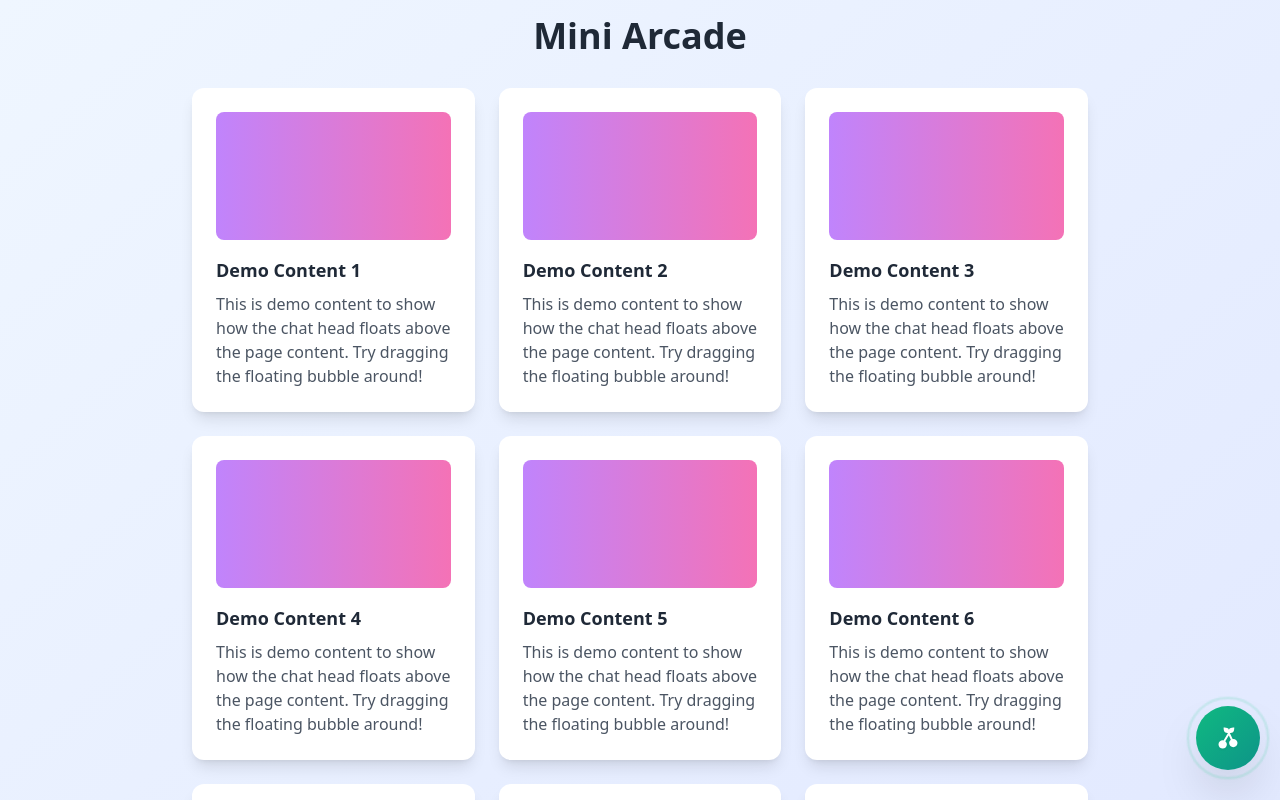
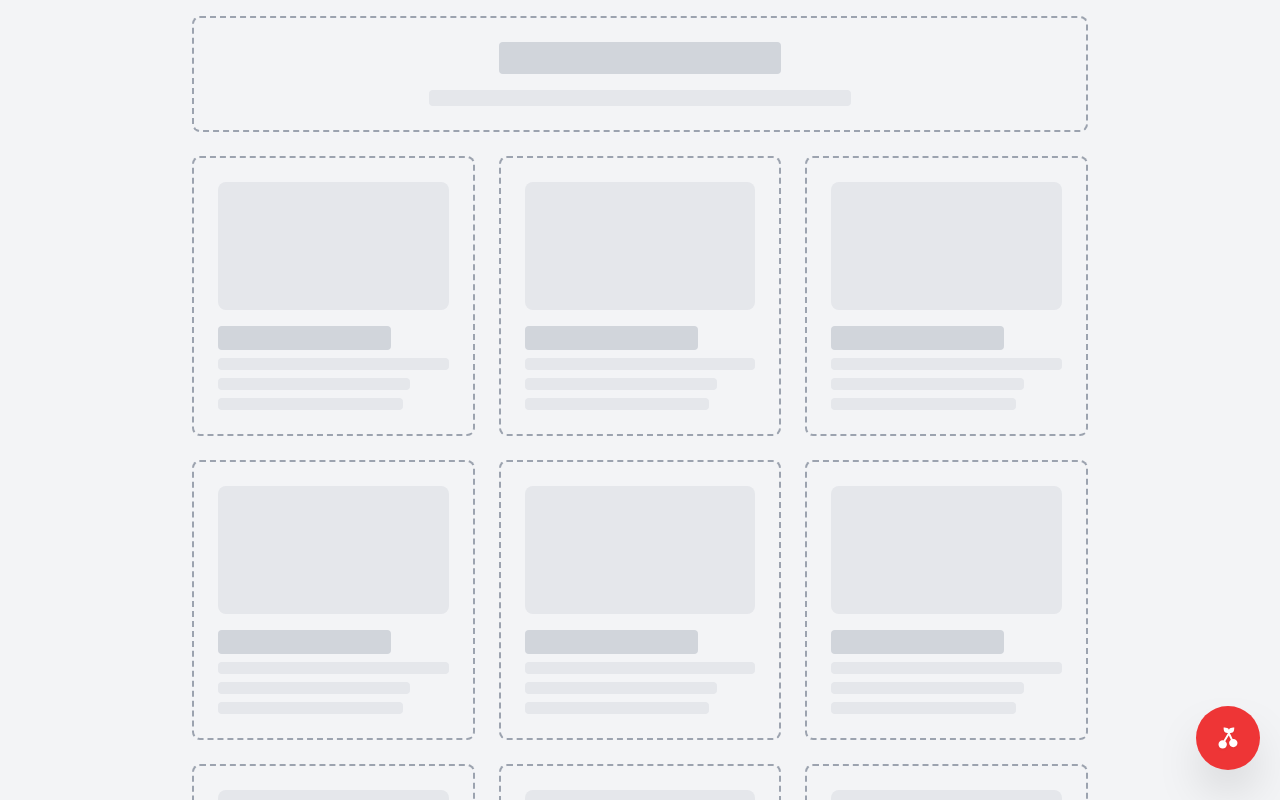
Before and after one commit to Stottiefingaz86/miniarcade, a React (Vite) app: page / in a window 1280 px wide. Built offline with nearby package versions, Linux system fonts and the light colour scheme.

Commit message:
Make demo page wireframe style and change chat head to red #EE3536

```diff
--- a/src/App.tsx
+++ b/src/App.tsx
@@ -4,23 +4,25 @@ function App() {
   return (
     <div className="App">
       {/* Demo content to show the chat head floating above */}
-      <div className="min-h-screen bg-gradient-to-br from-blue-50 to-indigo-100 p-4">
+      <div className="min-h-screen bg-gray-100 p-4">
         <div className="max-w-4xl mx-auto">
-          <h1 className="text-4xl font-bold text-gray-800 mb-8 text-center">
-            Mini Arcade
-          </h1>
+          {/* Wireframe Header */}
+          <div className="border-2 border-dashed border-gray-400 rounded-lg p-6 mb-6">
+            <div className="h-8 bg-gray-300 rounded mb-4 w-1/3 mx-auto"></div>
+            <div className="h-4 bg-gray-200 rounded w-1/2 mx-auto"></div>
+          </div>
 
+          {/* Wireframe Content Grid */}
           <div className="grid grid-cols-1 md:grid-cols-2 lg:grid-cols-3 gap-6">
             {Array.from({ length: 9 }, (_, i) => (
-              <div key={i} className="bg-white rounded-xl shadow-lg p-6 hover:shadow-xl transition-shadow">
-                <div className="h-32 bg-gradient-to-r from-purple-400 to-pink-400 rounded-lg mb-4"></div>
-                <h3 className="text-lg font-semibold text-gray-800 mb-2">
-                  Demo Content {i + 1}
-                </h3>
-                <p className="text-gray-600">
-                  This is demo content to show how the chat head floats above the page content.
-                  Try dragging the floating bubble around!
-                </p>
+              <div key={i} className="border-2 border-dashed border-gray-400 rounded-lg p-6">
+                <div className="h-32 bg-gray-200 rounded-lg mb-4"></div>
+                <div className="h-6 bg-gray-300 rounded mb-2 w-3/4"></div>
+                <div className="space-y-2">
+                  <div className="h-3 bg-gray-200 rounded"></div>
+                  <div className="h-3 bg-gray-200 rounded w-5/6"></div>
+                  <div className="h-3 bg-gray-200 rounded w-4/5"></div>
+                </div>
               </div>
             ))}
           </div>
--- a/src/components/StableChatHead.tsx
+++ b/src/components/StableChatHead.tsx
@@ -358,8 +358,9 @@ const StableChatHead: React.FC = () => {
       {/* Rock-solid draggable chat head */}
         <div
           ref={bubbleRef}
-        className={`fixed w-16 h-16 rounded-full bg-gradient-to-br from-emerald-500 to-teal-600 shadow-2xl cursor-pointer select-none ${isDrawerOpen ? 'z-30' : 'z-50'}`}
+          className={`fixed w-16 h-16 rounded-full shadow-2xl cursor-pointer select-none ${isDrawerOpen ? 'z-30' : 'z-50'}`}
           style={{
+            backgroundColor: '#EE3536',
             left: 0,
             top: 0,
             touchAction: 'none',
@@ -374,8 +375,9 @@ const StableChatHead: React.FC = () => {
       >
         {/* Pulse ring around the bubble */}
         <div
-          className="absolute inset-0 rounded-full border-2 border-emerald-400 opacity-75"
+          className="absolute inset-0 rounded-full border-2 opacity-75"
           style={{
+            borderColor: '#EE3536',
             animation: 'pulse-ring 2s cubic-bezier(0.4, 0, 0.6, 1) infinite'
           }}
         />
```
Lines whose indentation alone changed are shown as unchanged.
